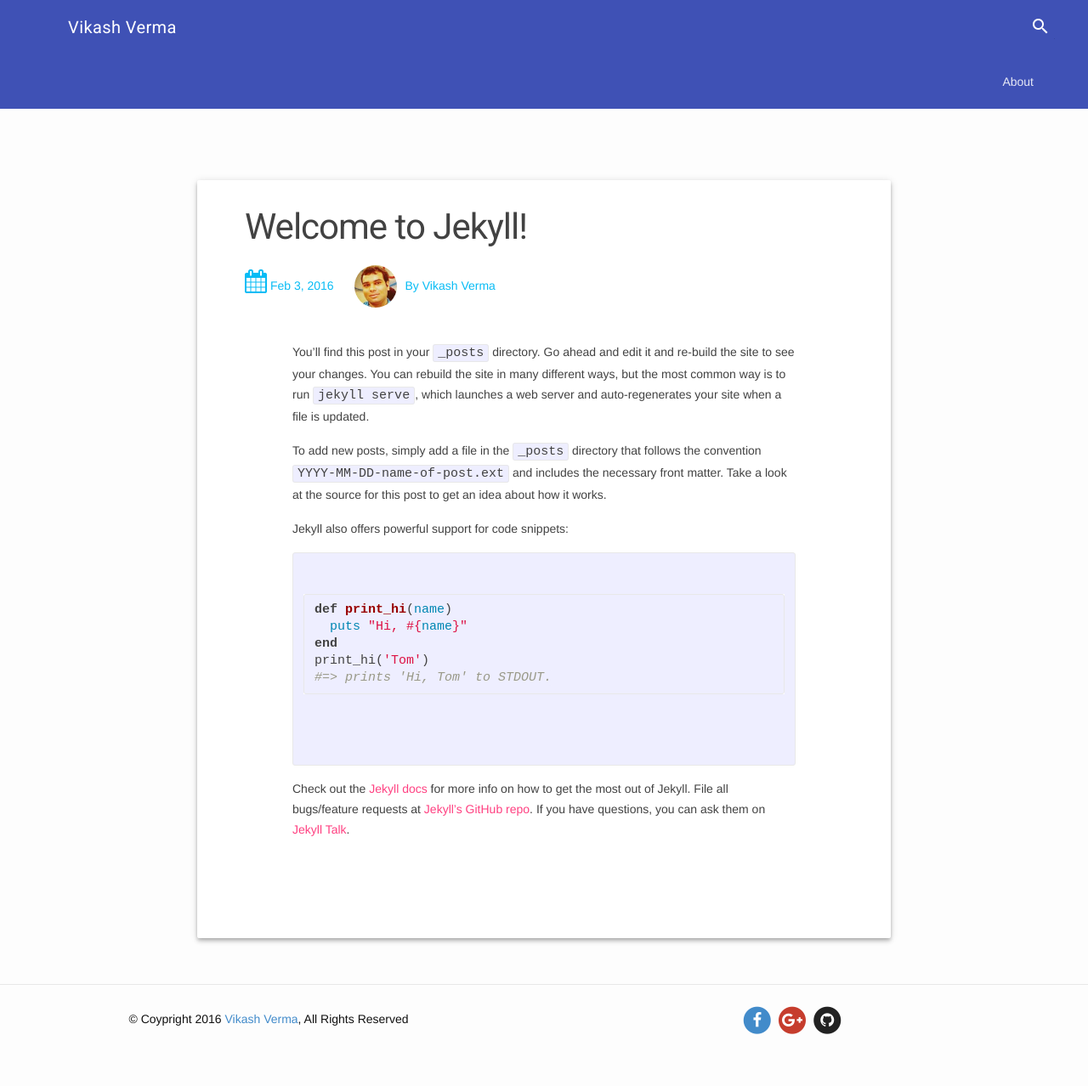
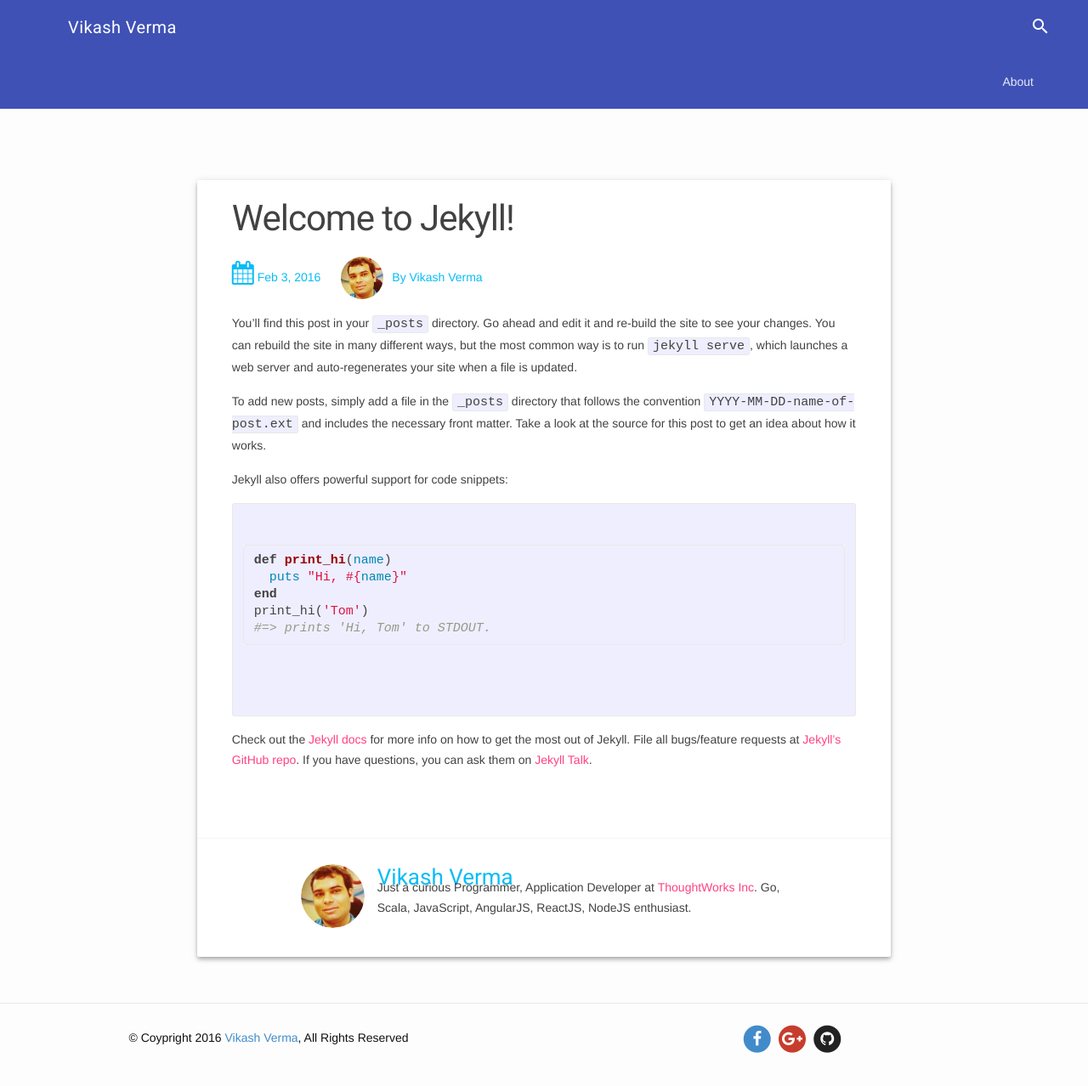
Before and after one commit to vikashvverma/vikashvverma.github.io, a Jekyll site: the page built from _posts/2016-02-03-welcome-to-jekyll.markdown, in a window 1280 px wide. Shown: the top 1278 px of the page at 85% size. Built offline with Jekyll 4.4.1, drawn with Linux system fonts in a browser that asks for light colours; nearby versions of some CDN libraries; comment, search, counter and statistics services are not loaded.

Commit message:
Add comment box

```diff
--- /dev/null
+++ b/_includes/comment-box.html
@@ -0,0 +1,2 @@
+{% include fb-comment.html %}
+{% include google-plus-comment.html %}
--- /dev/null
+++ b/_includes/fb-comment.html
@@ -0,0 +1,8 @@
+<div class="fb-comments" data-href="http://www.vikashverma.com/" data-width="100%" data-numposts="10"></div>
+<script>(function(d, s, id) {
+  var js, fjs = d.getElementsByTagName(s)[0];
+  if (d.getElementById(id)) return;
+  js = d.createElement(s); js.id = id;
+  js.src = "//connect.facebook.net/en_US/sdk.js#xfbml=1&version=v2.5&appId=119590025043593";
+  fjs.parentNode.insertBefore(js, fjs);
+}(document, 'script', 'facebook-jssdk'));</script>
--- /dev/null
+++ b/_includes/google-plus-comment.html
@@ -0,0 +1,10 @@
+<script src="https://apis.google.com/js/plusone.js"></script>
+<div id="g-comments"></div>
+<script>
+gapi.comments.render('g-comments', {
+    href: window.location,
+    // width: '1',
+    first_party_property: 'BLOGGER',
+    view_type: 'FILTERED_POSTMOD'
+});
+</script>
--- a/_includes/post-footer.html
+++ b/_includes/post-footer.html
@@ -0,0 +1,21 @@
+<div class="author">
+  <div class="author_content">
+    <div class="author_pic">
+      <img src="/images/Vikash_Verma.jpg" style="width:75px;height:75px;" alt="Vikash Verma" class="author_avatar" />
+    </div>
+    <div class="author_bio">
+      <span itemprop="author" itemscope itemtype="http://schema.org/Person">
+      <span itemprop="name">
+        <span class="avatar_wrapper">
+          <h3 style="margin-top: -25px;margin-bottom: -20px;">Vikash Verma</h3>
+        </span>
+      </span>
+    </span>
+      <p>
+        Just a curious Programmer,
+        <!-- Founder of <a href="//programminggeek.in" target="_blank">Programming Geek</a>, -->
+         Application Developer at <a href="//thoughtworks.com" target="_blank">ThoughtWorks Inc</a>. Go, Scala, JavaScript, AngularJS, ReactJS, NodeJS enthusiast.
+      </p>
+    </div>
+  </div>
+</div>
--- a/_layouts/post.html
+++ b/_layouts/post.html
@@ -3,7 +3,7 @@
 ---
 <div class="post-container mdl-grid">
   <div class="mdl-cell mdl-cell--2-col mdl-cell--hide-tablet mdl-cell--hide-phone"></div>
-  <div class="post-content mdl-color--white mdl-shadow--4dp content mdl-color-text--grey-800 mdl-cell mdl-cell--8-col">
+  <div class="post-content mdl-color--white mdl-shadow--4dp content mdl-color-text--grey-800 mdl-cell mdl-cell--8-col mdl-cell--12-col-tablet  mdl-cell--12-col-phone">
     <!-- <div class="post-crumbs mdl-color-text-grey-500">
               Home &gt; Angular
             </div> -->
@@ -19,6 +19,7 @@
       </div>
 
     </article>
-{% include post-footer.html %}
+    {% include post-footer.html %}
+    {% include comment-box.html %}
   </div>
 </div>
--- a/css/app.css
+++ b/css/app.css
@@ -42,11 +42,15 @@
 
 .post-content {
   border-radius: 2px;
-  padding: 10px 56px;
+  /*padding: 10px 56px;*/
+  margin: 0 5%;
   margin-bottom: 80px;
 }
 .post-layout.is-small-screen .post-content {
   padding: 40px 28px;
+}
+.post-header{
+  margin: 0 5%;
 }
 .post-content h3 {
   margin-top: 48px;
@@ -66,3 +70,32 @@
   text-align: center;
   padding-top: -60px !important;
 }
+
+/*post footer*/
+.author{
+  border-top: 1px solid #f5f5f5;
+  padding: 30px 90px;
+  margin: 0px 0px 0;
+}
+.author_content{
+  position: relative;
+  margin: 0 5%;
+}
+.author_pic{
+  position: absolute;
+  top: 0;
+  left: 0;
+  overflow: hidden;
+  max-width: 75px;
+  border-radius: 50%;
+}
+.author_bio{
+    padding: 0 0 0 90px;
+}
+/*post comment  google+*/
+#g-comments,#g-comments iframe,#g-comments,#g-comments iframe .yJa{
+  width:100% !important;
+}
+div[id^='g-comments'], div[id^='g-comments'] iframe,div[id^='___comments_0'] {
+  width: 100% !important;
+}
```
